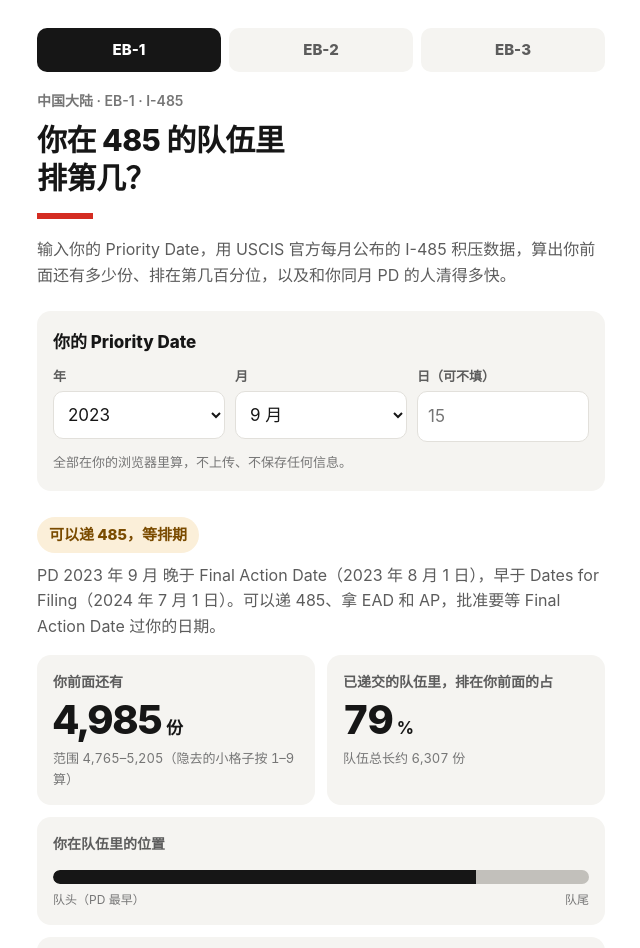
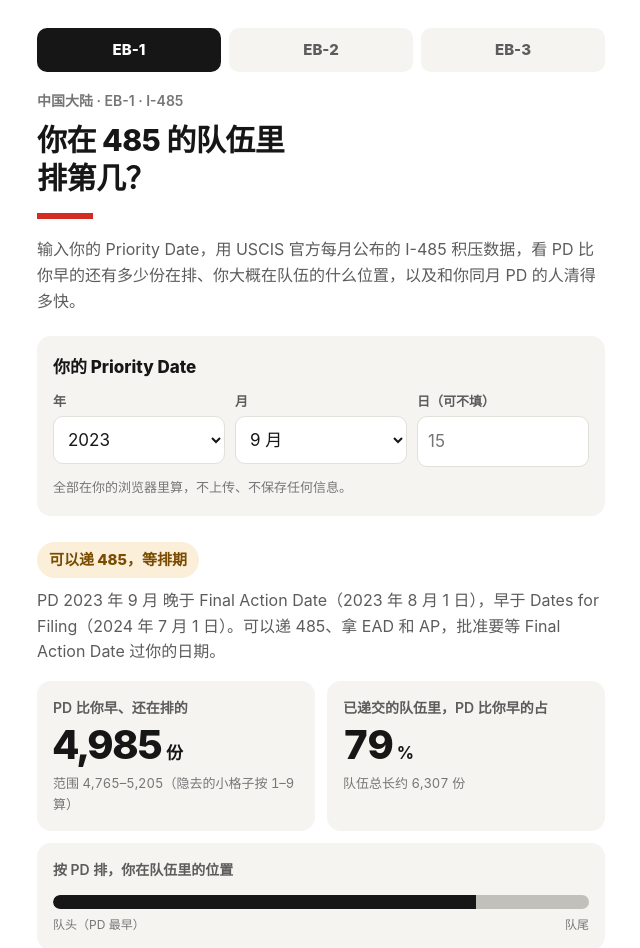
Before and after one commit to boston-apiao/eb1-china-queue, a plain HTML site: page index.html in a window 1280 px wide. Shown: the top 948 px of the page, without its empty margins (319-959 px from the left). Drawn offline with Linux system fonts and the light colour scheme.

Commit message:
Clarify PD order vs approval order

```diff
--- a/index.html
+++ b/index.html
@@ -74,6 +74,7 @@ th{font-size:13px;color:var(--ink2);font-weight:700}
 tr.me td{font-weight:800}
 .eta input[type=number]{max-width:130px;font-size:16px;padding:8px 10px;min-height:44px}
 .note{font-size:13.5px;color:var(--ink2);margin:10px 0 0}
+.callout{background:var(--warnbg);color:var(--warn);padding:12px 14px;border-radius:12px;font-size:14px;margin-top:12px}
 .chartwrap{margin-top:8px}
 .chart{position:relative;display:flex;align-items:flex-end;gap:2px;height:196px;border-bottom:1.5px solid var(--ink3);padding-top:44px}
 .chart button{flex:1 1 0;min-width:3px;border:0;padding:0;margin:0;background:var(--bar);border-radius:3px 3px 0 0;cursor:pointer;position:relative}
@@ -101,7 +102,7 @@ a{color:var(--ink);text-underline-offset:3px}
   <p class="kicker">中国大陆 · EB-1 · I-485</p>
   <h1>你在 485 的队伍里<br>排第几？</h1>
   <div class="rule"></div>
-  <p class="lede">输入你的 Priority Date，用 USCIS 官方每月公布的 I-485 积压数据，算出你前面还有多少份、排在第几百分位，以及和你同月 PD 的人清得多快。</p>
+  <p class="lede">输入你的 Priority Date，用 USCIS 官方每月公布的 I-485 积压数据，看 PD 比你早的还有多少份在排、你大概在队伍的什么位置，以及和你同月 PD 的人清得多快。</p>
 
   <form id="f" onsubmit="return false">
     <fieldset>
@@ -137,6 +138,7 @@ a{color:var(--ink);text-underline-offset:3px}
   <section>
     <h2>这些数怎么来的</h2>
     <ul class="plain">
+      <li><b>名额按 PD 排，审批大体按 PD、但不绝对。</b>排期（Final Action Date）按 PD 往前走，所以没 current 的人，“PD 比你早的有多少”决定名额什么时候轮到你。current 之后，PD 早的一般先批，但也看 Field Office、背景调查和面试，顺序会乱。</li>
       <li><b>数据源</b>：USCIS《Pending Applications for Employment-Based Preference Categories》月度表（<a href="https://www.uscis.gov/tools/reports-and-studies/immigration-and-citizenship-data" rel="noopener">USCIS 数据页</a>），取 China 表里的 EB1，把 “Available” 和 “Awaiting Availability” 两段合并。</li>
       <li><b>只统计已经递了 485 的人</b>。PD 比你早但还没递 485 的、走领馆程序的，都不在里面。</li>
       <li>USCIS 把小于 10 的格子隐去（标 D）。这里每个 D 按 5 估，范围按 1–9 算。<span id="dnote"></span></li>
@@ -252,7 +254,8 @@ function render(){
   const dffTxt = `${BULLETIN.dff[0]} 年 ${BULLETIN.dff[1]} 月 ${BULLETIN.dff[2]} 日`;
   let h = '';
   if (r.state === 'current') h += `<span class="badge current">已经 current</span>
-    <p class="statusline">PD ${pdTxt} 早于 ${BULLETIN.label}的 Final Action Date（${fadTxt}）。名额已经轮到你，现在等的是 Field Office 审到你的案子。排在队尾不等于案子有问题。</p>`;
+    <p class="statusline">PD ${pdTxt} 早于 ${BULLETIN.label}的 Final Action Date（${fadTxt}）。名额已经轮到你，现在等的是 Field Office 审到你的案子。</p>
+    <p class="note callout"><b>current 之后不严格按 PD 先后批。</b>PD 早的一般递得早、批得也早，下面的数字可以当参考；但具体谁先批，还要看 Field Office 的进度、背景调查和要不要面试，PD 比你晚的人也可能先批。排在后面不等于案子有问题。</p>`;
   else if (r.state === 'canfile') h += `<span class="badge canfile">可以递 485，等排期</span>
     <p class="statusline">PD ${pdTxt} 晚于 Final Action Date（${fadTxt}），早于 Dates for Filing（${dffTxt}）。可以递 485、拿 EAD 和 AP，批准要等 Final Action Date 过你的日期。</p>`;
   else h += `<span class="badge wait">还不能递 485</span>
@@ -262,13 +265,13 @@ function render(){
     h += `<p class="note"><b>注意</b>：排期正好卡在这个月的 ${BULLETIN.fad[2]} 日。没填日的话我按 15 日算，填上你的日才准。</p>`;
   const least = (r.incomplete || r.state === 'wait') ? '至少 ' : '约 ';
   h += `<div class="tiles">
-    <div class="tile"><p class="lab">你前面还有</p>
+    <div class="tile"><p class="lab">PD 比你早、还在排的</p>
       <p class="big num">${least === '至少 ' ? '<small style="margin:0 4px 0 0">至少</small>' : ''}${fmt(r.ahead.est)}<small>份</small></p>
       <p class="sub num">范围 ${fmt(r.ahead.lo)}–${fmt(r.ahead.hi)}（隐去的小格子按 1–9 算）</p></div>
-    <div class="tile"><p class="lab">已递交的队伍里，排在你前面的占</p>
+    <div class="tile"><p class="lab">已递交的队伍里，PD 比你早的占</p>
       <p class="big num">${r.pct >= 99.5 ? '100' : r.pct.toFixed(0)}<small>%</small></p>
       <p class="sub num">队伍总长约 ${fmt(r.total.est)} 份</p></div>
-    <div class="tile wide"><p class="lab">你在队伍里的位置</p>
+    <div class="tile wide"><p class="lab">按 PD 排，你在队伍里的位置</p>
       <div class="meter" role="img" aria-label="前面占 ${r.pct.toFixed(0)}%"><i style="width:${Math.min(100,r.pct).toFixed(1)}%"></i></div>
       <div class="meterlab"><span>队头（PD 最早）</span><span>队尾</span></div></div>`;
 
```
